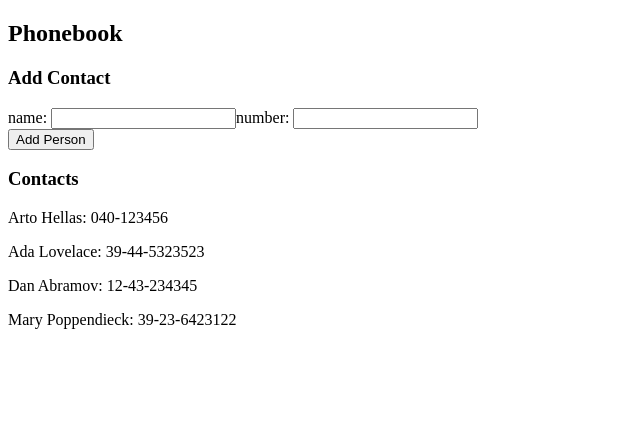
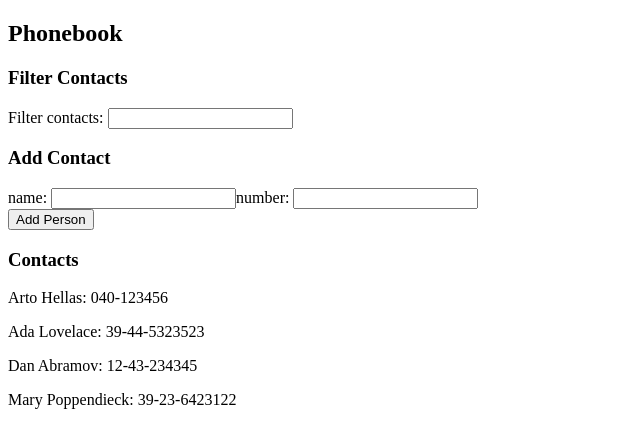
Before and after one commit to cgood1413/FSO, a React (Create React App) app in the folder part2/phonebook/: page / in a window 1280 px wide. Shown: the top 448 px of the page, without its empty margins (0-640 px from the left). Built offline with nearby package versions, Linux system fonts and the light colour scheme.

Commit message:
Exercise 2.9 & 2.10 Completion

```diff
--- a/part2/phonebook/src/App.js
+++ b/part2/phonebook/src/App.js
@@ -1,23 +1,7 @@
 import { useState } from "react";
-
-const ContactForm = ({name, number, addPerson, onNameChange, onNumberChange}) => {
- return ( <form onSubmit={addPerson}>
-    <div>
-      name: <input onChange={onNameChange} value={name} />
-      number:{" "}
-      <input type="tel" onChange={onNumberChange} value={number} />
-    </div>
-    <div>
-      <button type="submit">Add Person</button>
-    </div>
-  </form>);
-};
-
-const Contacts = ({contacts}) => {
-  return (contacts.map(contact => (
-    <p key={contact.id}>{contact.name}: {contact.number}</p>
-  )))
-}
+import Filter from "./Filter";
+import ContactForm from "./ContactForm";
+import Contacts from "./Contacts";
 
 const App = () => {
   const [persons, setPersons] = useState([
@@ -26,8 +10,10 @@ const App = () => {
     { name: 'Dan Abramov', number: '12-43-234345', id: 3 },
     { name: 'Mary Poppendieck', number: '39-23-6423122', id: 4 }
   ]);
+  const [filteredPersons, setFilteredPersons] = useState([]);
   const [newName, setNewName] = useState("");
   const [newNumber, setNewNumber] = useState("");
+  const [searchTerm, setSearchTerm] = useState(" ");
 
   const addPerson = (event) => {
     event.preventDefault();
@@ -52,9 +38,20 @@ const App = () => {
     setNewNumber(event.target.value);
   }
 
+  const handleFilterChange = (event) => {
+    setSearchTerm(event.target.value);
+    setFilteredPersons(persons.filter(person => {
+      let regex = new RegExp(searchTerm, 'i');
+      return regex.test(person.name);
+    }))
+  }
+
   return (
     <div>
       <h2>Phonebook</h2>
+
+      <h3>Filter Contacts</h3>
+      <Filter onChange={handleFilterChange} searchTerm={searchTerm} />
 
       <h3>Add Contact</h3>
 
@@ -68,7 +65,7 @@ const App = () => {
 
       <h3>Contacts</h3>
 
-      <Contacts contacts={persons} />
+      <Contacts contacts={filteredPersons.length ? filteredPersons: persons} />
     </div>
   )
 }
--- /dev/null
+++ b/part2/phonebook/src/ContactForm.js
@@ -0,0 +1,21 @@
+const ContactForm = ({
+  name,
+  number,
+  onSubmit,
+  onNameChange,
+  onNumberChange,
+}) => {
+  return (
+    <form onSubmit={onSubmit}>
+      <div>
+        name: <input onChange={onNameChange} value={name} />
+        number: <input type="tel" onChange={onNumberChange} value={number} />
+      </div>
+      <div>
+        <button type="submit">Add Person</button>
+      </div>
+    </form>
+  );
+};
+
+export default ContactForm;
--- /dev/null
+++ b/part2/phonebook/src/Contacts.js
@@ -0,0 +1,9 @@
+const Contacts = ({ contacts }) => {
+  return contacts.map((contact) => (
+    <p key={contact.id}>
+      {contact.name}: {contact.number}
+    </p>
+  ));
+};
+
+export default Contacts
--- /dev/null
+++ b/part2/phonebook/src/Filter.js
@@ -0,0 +1,9 @@
+const Filter = ({ onChange, searchTerm }) => {
+  return (
+    <label>
+      Filter contacts: <input onChange={onChange} value={searchTerm} />
+    </label>
+  );
+};
+
+export default Filter;
```
